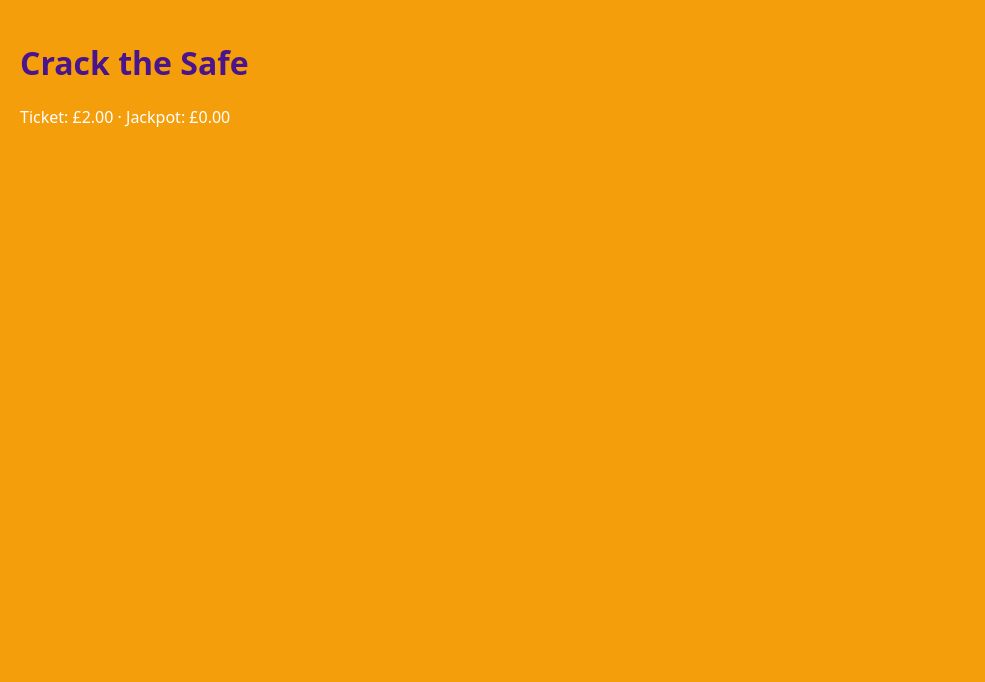
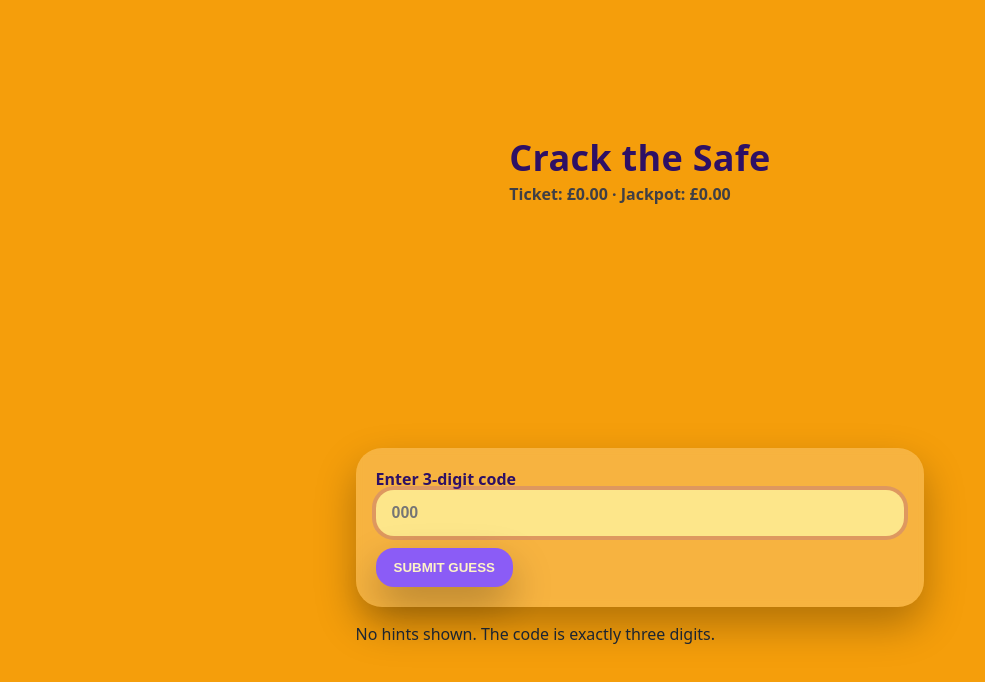
Before and after one commit to Lucasss1997/pub-game-frontend, a React (Create React App) app: page /crack-the-safe in a window 1280 px wide. Shown: the top 682 px of the page, without its empty margins (0-985 px from the left). Built offline with nearby package versions, Linux system fonts and the light colour scheme; no server answers.

Commit message:
Update CrackTheSafe.jsx

```diff
--- a/src/pages/CrackTheSafe.jsx
+++ b/src/pages/CrackTheSafe.jsx
@@ -1,53 +1,84 @@
 import React, { useEffect, useState } from 'react';
-import { connectLive } from '../lib/live';
 import { api } from '../lib/api';
+import '../ui/pubgame-theme.css'; // keep your theme
 
-export default function CrackSafePublic() {
-  const [pubId, setPubId] = useState(null);
-  const [ticketPrice, setTicketPrice] = useState(200); // cents default £2.00
-  const [jackpot, setJackpot] = useState(0);          // cents
+export default function CrackTheSafe() {
+  const [price, setPrice] = useState(0);
+  const [jackpot, setJackpot] = useState(0);
+  const [guess, setGuess] = useState('');
+  const [loading, setLoading] = useState(false);
+  const [msg, setMsg] = useState('');
+  const [err, setErr] = useState('');
 
-  // load initial pubId + prices/jackpot (you likely have pubId from QR params)
   useEffect(() => {
+    // load ticket price & jackpot for this pub/game
     (async () => {
       try {
-        const dash = await api.get('/api/dashboard'); // uses token if set; otherwise pass pub via QR param in your own endpoint
-        const id = dash?.pubs?.[0]?.id || 1;
-        setPubId(id);
-
-        // load current price for crack_safe
-        const p = await api.get('/api/admin/products'); // if auth needed for admin, swap to a public products endpoint in future
-        const list = Array.isArray(p?.products) ? p.products : [];
-        const crack = list.find(x => x.game_key === 'crack_safe');
-        if (crack) setTicketPrice(crack.price_cents);
-
-        const j = await api.get('/api/admin/jackpot');
-        if (typeof j?.jackpot_cents === 'number') setJackpot(j.jackpot_cents);
-      } catch { /* ignore on public */ }
+        const meta = await api.get('/api/public/game-meta?game_key=crack_safe');
+        // meta: { price_cents, jackpot_cents }
+        setPrice((meta?.price_cents ?? 0) / 100);
+        setJackpot((meta?.jackpot_cents ?? 0) / 100);
+      } catch (e) {
+        // still show the UI even if meta fails
+      }
     })();
   }, []);
 
-  // live updates
-  useEffect(() => {
-    if (!pubId) return;
-    const es = connectLive(pubId, {
-      onProducts: (p) => {
-        if (p?.game_key === 'crack_safe' && typeof p.price_cents === 'number') {
-          setTicketPrice(p.price_cents);
-        }
-      },
-      onJackpot: (j) => {
-        if (typeof j?.jackpot_cents === 'number') setJackpot(j.jackpot_cents);
-      },
-    });
-    return () => es.close && es.close();
-  }, [pubId]);
+  const submitGuess = async (e) => {
+    e.preventDefault();
+    setErr('');
+    setMsg('');
+    if (!/^\d{3}$/.test(guess)) {
+      setErr('Enter a 3‑digit code (000–999).');
+      return;
+    }
+    try {
+      setLoading(true);
+      // Adjust this endpoint to your backend if needed:
+      // expected response: { result: 'correct' | 'incorrect' }
+      const res = await api.post('/api/games/crack', { guess });
+      if (res?.result === 'correct') setMsg('🎉 Correct! Call the player up!');
+      else setMsg('❌ Not quite. Try again!');
+    } catch (e2) {
+      setErr(e2.message || 'Could not check code.');
+    } finally {
+      setLoading(false);
+    }
+  };
 
   return (
-    <div style={{ padding: 20, color: '#fff' }}>
-      <h1>Crack the Safe</h1>
-      <p>Ticket: £{(ticketPrice/100).toFixed(2)} · Jackpot: £{(jackpot/100).toFixed(2)}</p>
-      {/* ...rest of your game UI... */}
+    <div className="pg-wrap">
+      <header className="pg-header">
+        <h1 className="pg-title">Crack the Safe</h1>
+        <div className="pg-sub">
+          Ticket: £{price.toFixed(2)} · Jackpot: £{jackpot.toFixed(2)}
+        </div>
+      </header>
+
+      <main className="pg-main">
+        <form className="pg-card" onSubmit={submitGuess}>
+          <label className="pg-label">Enter 3‑digit code</label>
+          <input
+            className="pg-input"
+            inputMode="numeric"
+            pattern="\d{3}"
+            maxLength={3}
+            placeholder="000"
+            value={guess}
+            onChange={(e) => setGuess(e.target.value.replace(/\D/g, '').slice(0, 3))}
+            autoFocus
+          />
+
+          <button className="pg-btn" type="submit" disabled={loading}>
+            {loading ? 'Checking…' : 'Submit Guess'}
+          </button>
+
+          {msg && <div className="pg-info">{msg}</div>}
+          {err && <div className="pg-error">{err}</div>}
+        </form>
+
+        <p className="pg-footnote">No hints shown. The code is exactly three digits.</p>
+      </main>
     </div>
   );
 }
```
